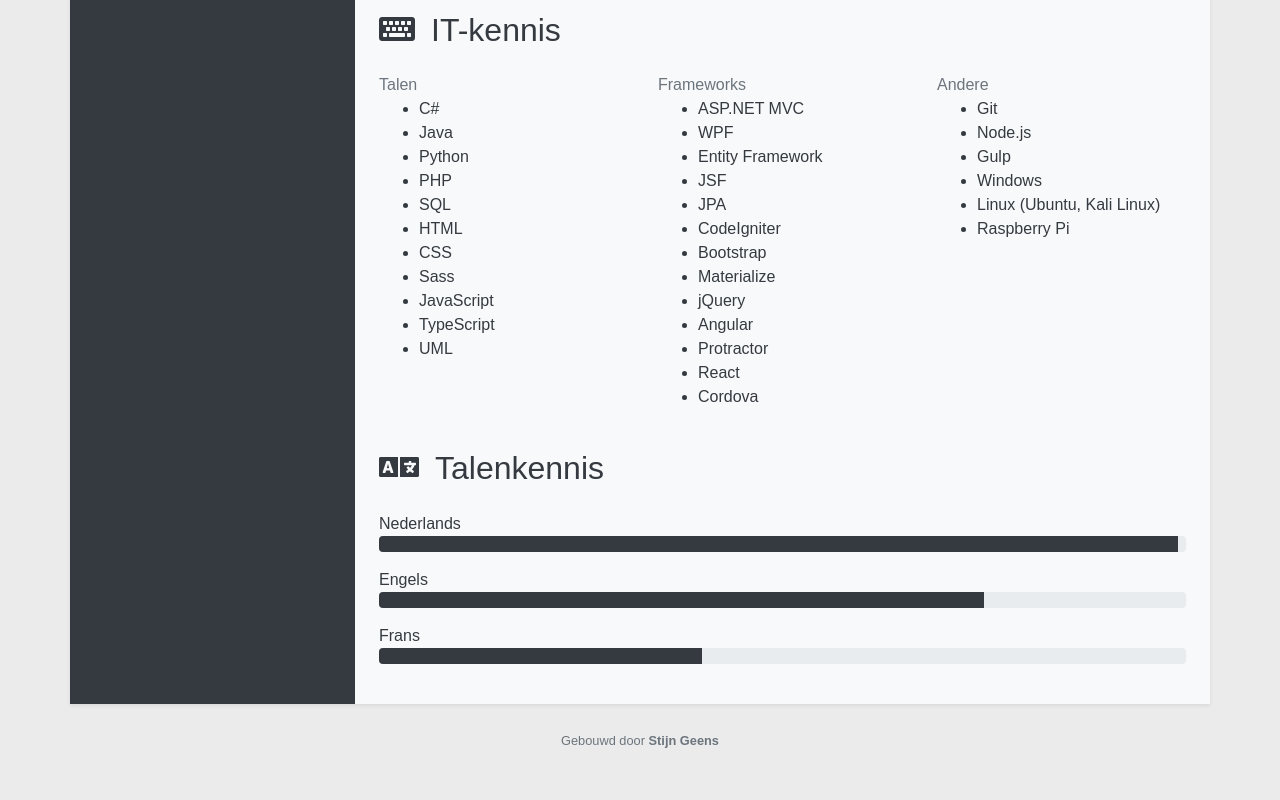
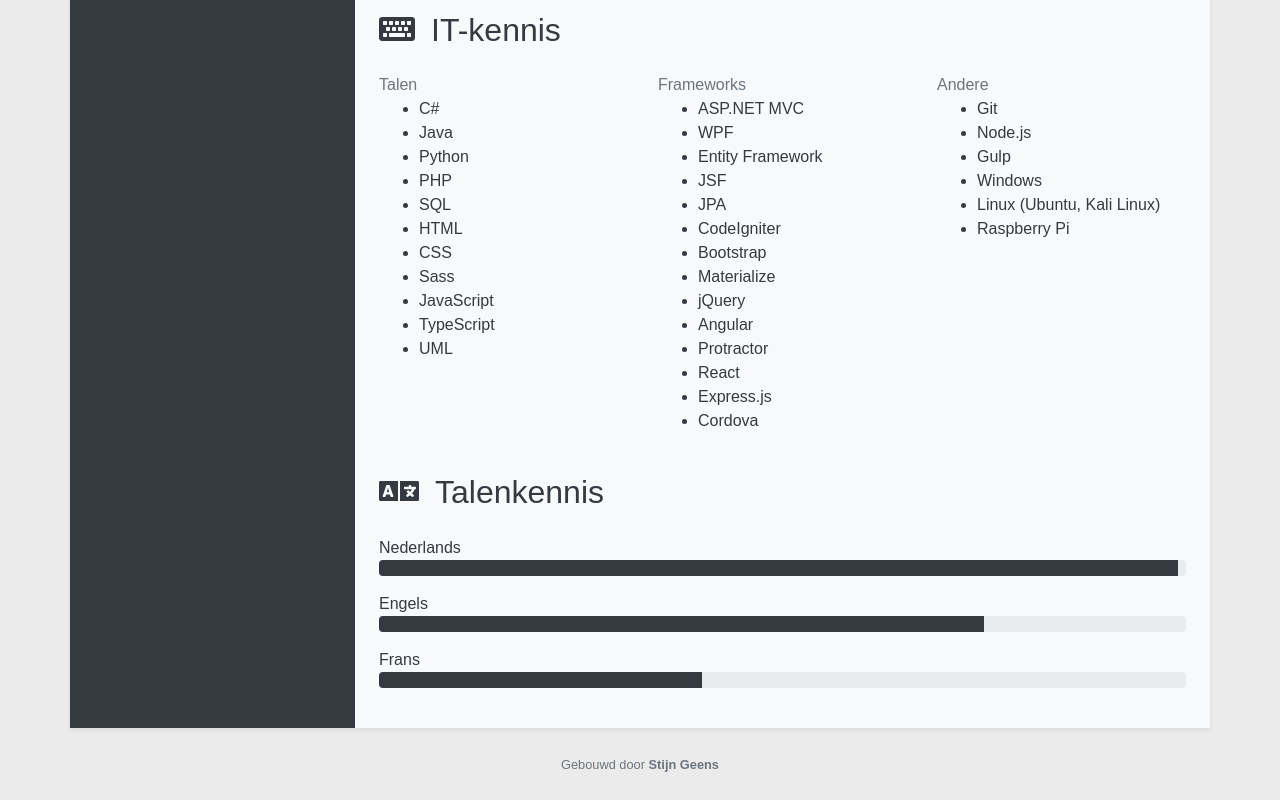
Before and after one commit to degeens/resume, a website: page index.html in a window 1280 px wide. Shown: the part 810-1610 px from the top of the page. Before the commit the page ends 1586 px from the top, so only its background shows below. Drawn offline with nearby package versions, Linux system fonts and the light colour scheme.

Commit message:
Add Express.js to knowledge

```diff
--- a/index.html
+++ b/index.html
@@ -117,6 +117,7 @@
                                 <li>Angular</li>
                                 <li>Protractor</li>
                                 <li>React</li>
+                                <li>Express.js</li>
                                 <li>Cordova</li>
                             </ul>
                         </section>
```
